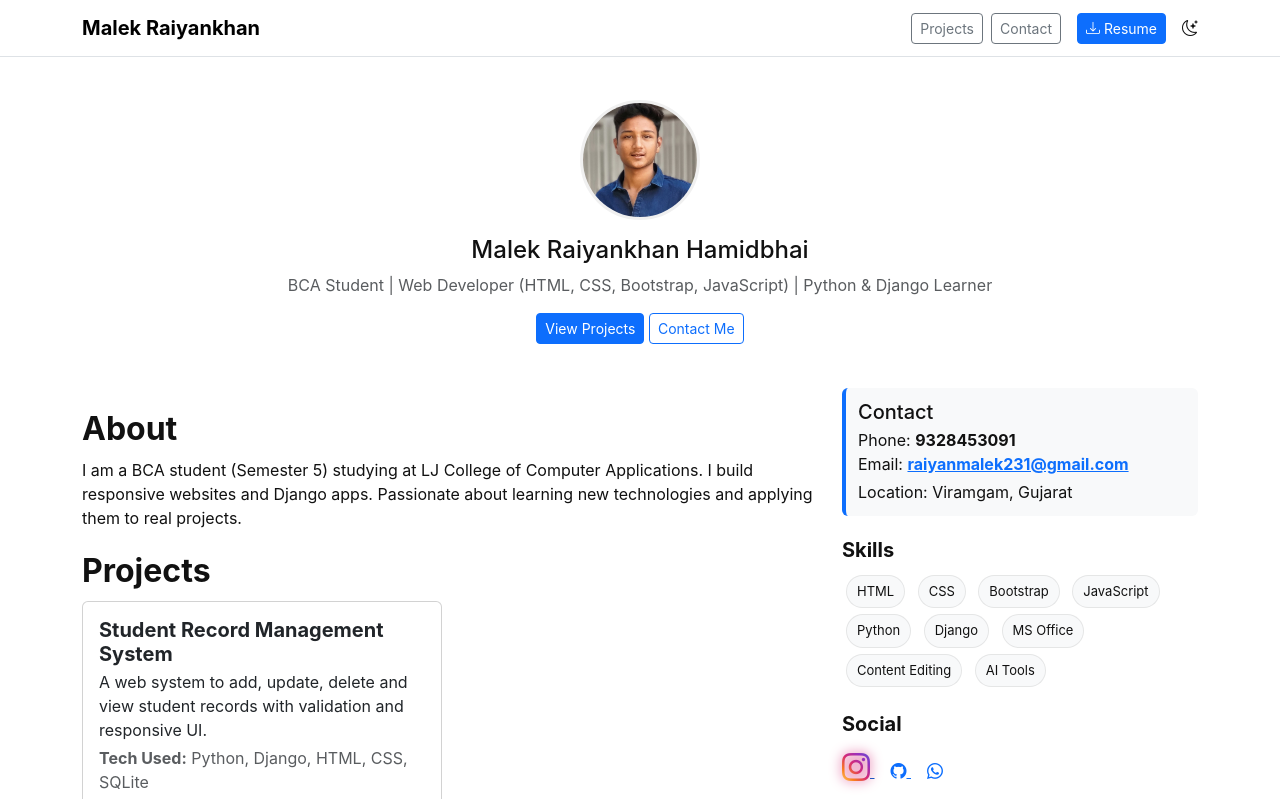
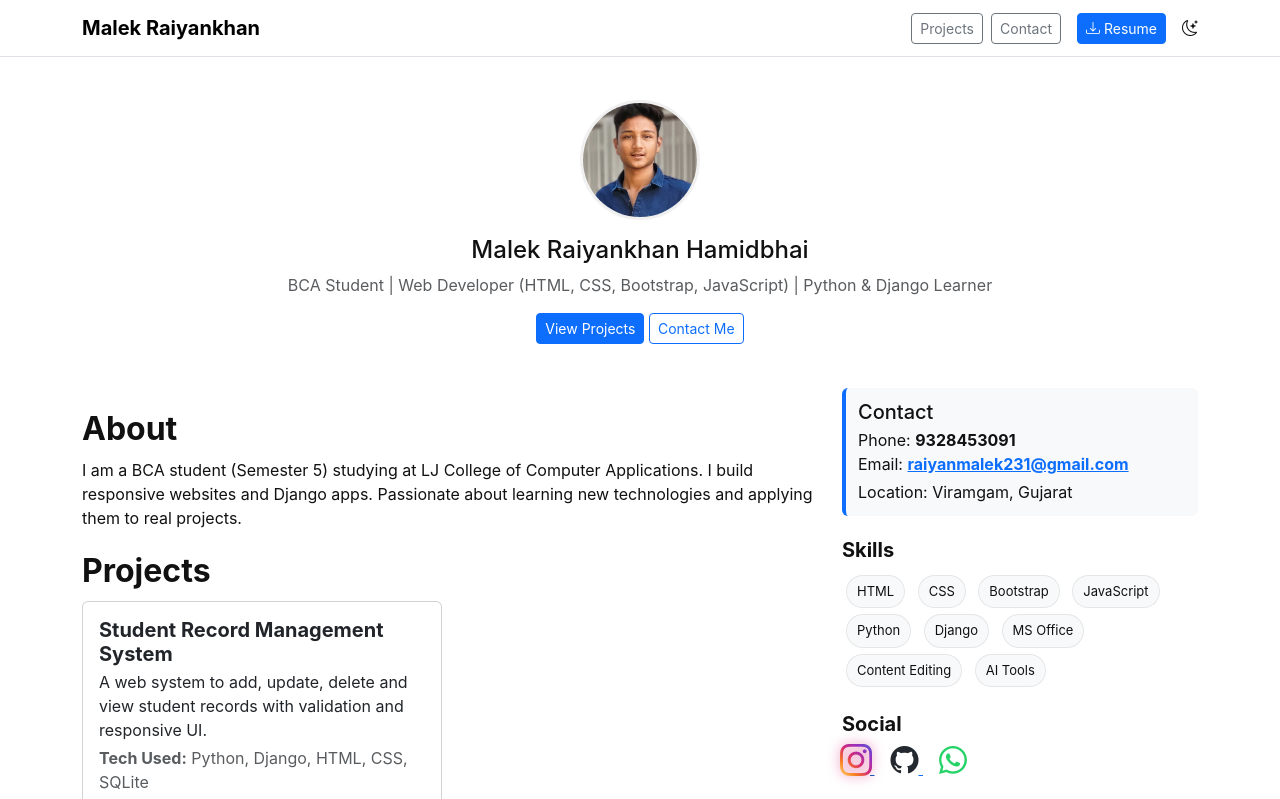
Before and after one commit to raiyan231/Raiyan-Portfolio, a plain HTML site: page index.html in a window 1280 px wide. In both pictures the pointer is over the icon 856 px from the left and 767 px from the top of the page. Shown: the top 799 px of the page. Drawn offline with nearby package versions, Linux system fonts and the light colour scheme.

Commit message:
Update index.html

```diff
--- a/index.html
+++ b/index.html
@@ -22,24 +22,14 @@
   .contact-card{border-left:4px solid var(--accent); padding:12px; background:var(--card); border-radius:6px;}
   .resume-btn{margin-left:8px}
   .theme-toggle{cursor:pointer}
+
   /* responsive tweaks */
   @media (max-width:576px){ .profile-pic{width:100px;height:100px} }
-    .insta-icon {
-      font-size: 28px;
-      background: linear-gradient(45deg, #feda75, #fa7e1e, #d62976, #962fbf, #4f5bd5);
-      -webkit-background-clip: text;
-      -webkit-text-fill-color: transparent;
-      transition: 0.3s ease-in-out;
-      }
 
-      .insta-icon:hover {
-      transform: scale(1.25);
-      filter: drop-shadow(0 0 6px #d62976);
-        <style>
-
+  /* common social icon styling (uniform size + hover) */
   .social-icon {
       font-size: 28px;
-        transition: 0.3s ease-in-out;
+      transition: 0.25s ease-in-out;
       cursor: pointer;
       display: inline-flex;
       align-items: center;
@@ -47,36 +37,34 @@
     }
 
   .social-icon:hover {
-        transform: scale(1.25);
+      transform: scale(1.15);
     }
 
-    /* Instagram gradient */
+  /* Instagram gradient + glow */
   .insta-icon {
       background: linear-gradient(45deg, #feda75, #fa7e1e, #d62976, #962fbf, #4f5bd5);
       -webkit-background-clip: text;
       -webkit-text-fill-color: transparent;
-        filter: drop-shadow(0 0 5px #d62976);
+      filter: drop-shadow(0 0 5px rgba(214,41,118,0.7));
   }
 
   /* GitHub color */
   .github-icon {
       color: #24292f;
   }
-
   .github-icon:hover {
-        filter: drop-shadow(0 0 5px #24292f);
+      filter: drop-shadow(0 0 5px rgba(36,41,47,0.6));
   }
 
-    /* WhatsApp green theme */
+  /* WhatsApp green */
   .wa-icon {
       color: #25D366;
   }
-
   .wa-icon:hover {
-        filter: drop-shadow(0 0 5px #25D366);
-    }
+      filter: drop-shadow(0 0 5px rgba(37,211,102,0.6));
   }
 </style>
+
 </head>
 <body>
 <nav class="navbar fixed-top navbar-expand-lg navbar-light bg-white border-bottom">
```
Lines whose indentation alone changed are shown as unchanged.
